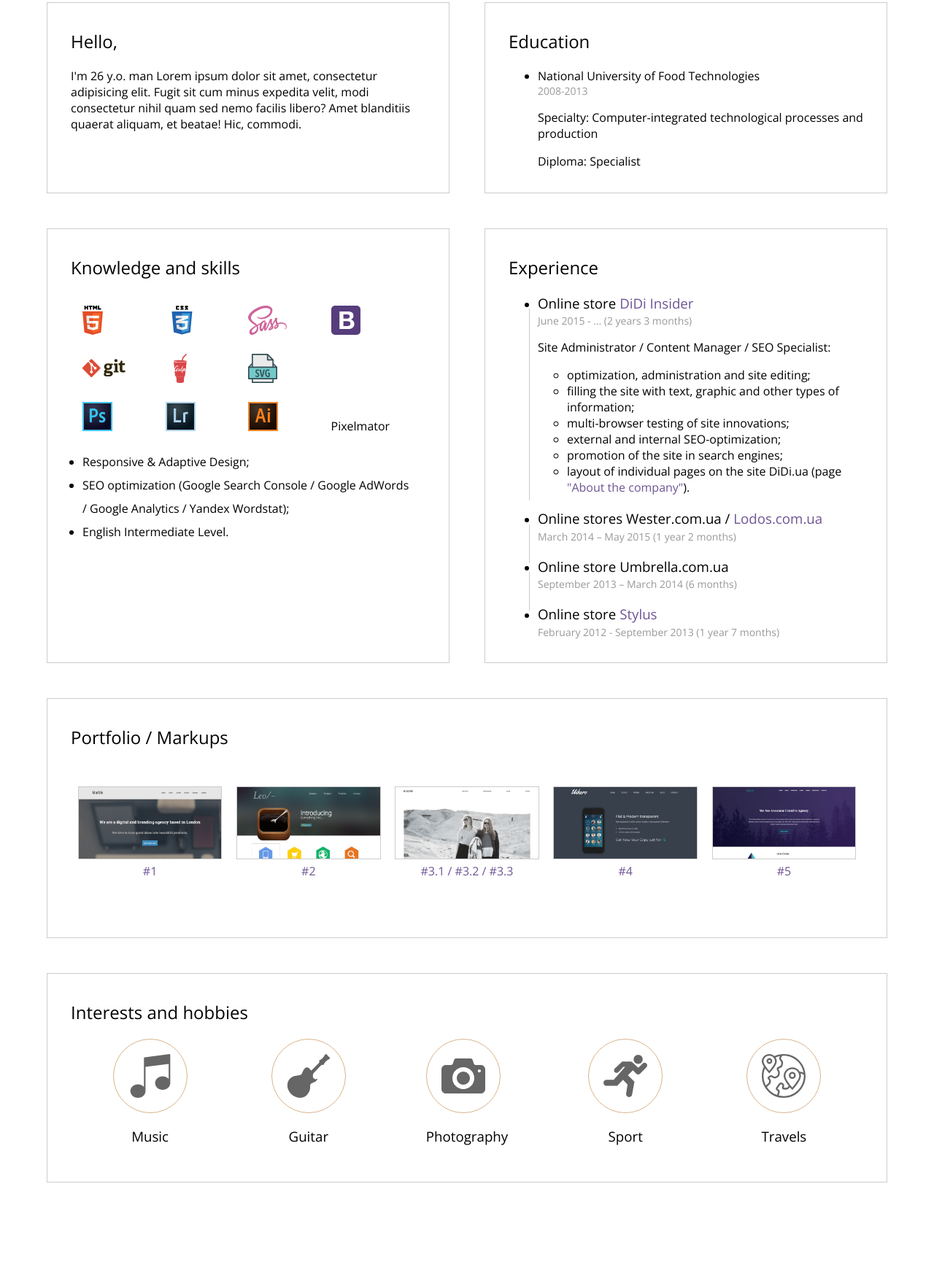
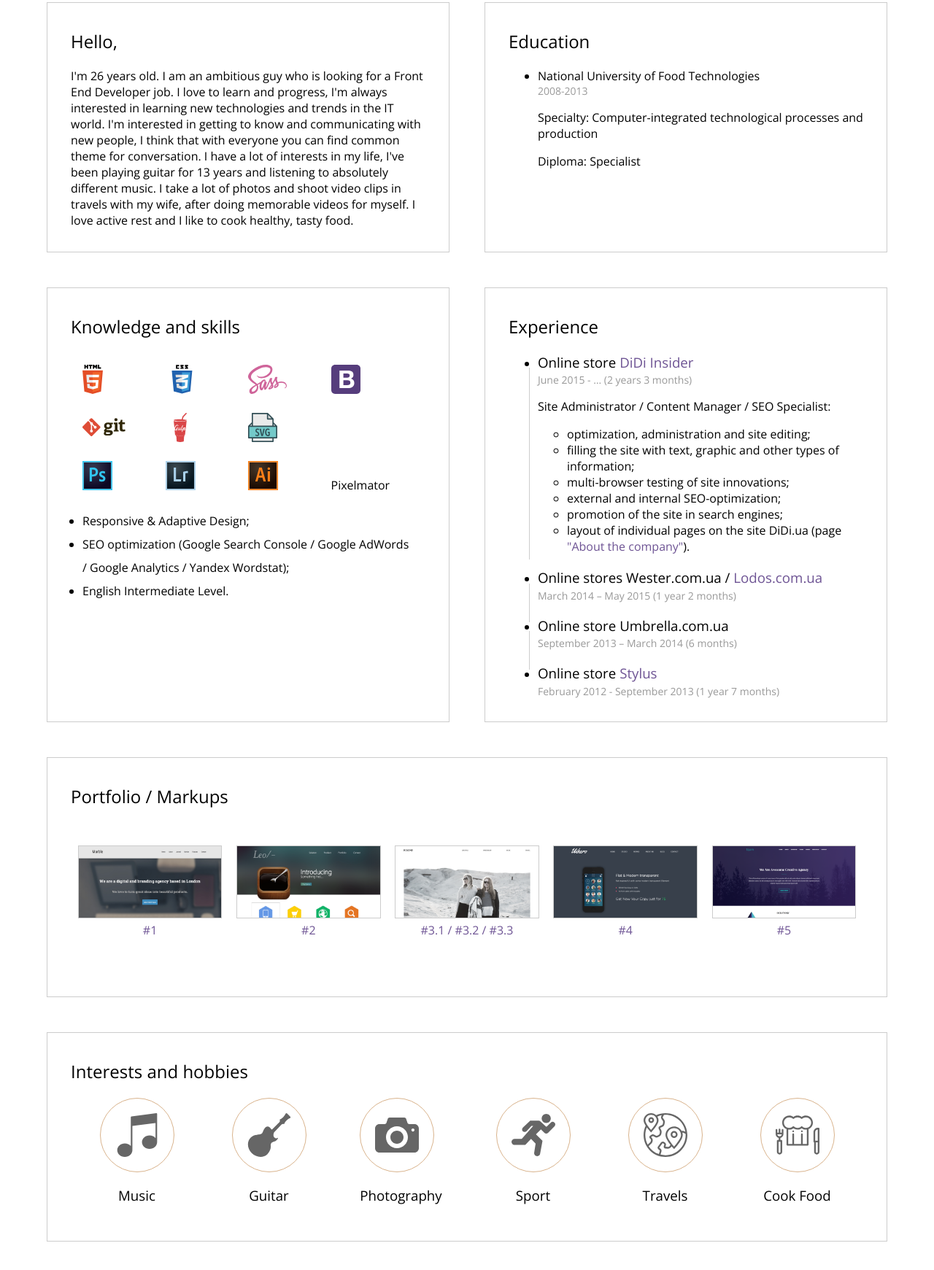
Before and after one commit to DionisKarpov/dioniskarpov.github.io, a website: page index.html in a window 1280 px wide. Shown: the part 345-2086 px from the top of the page at 73% size. Before the commit the page ends 2014 px from the top, so only its background shows below. Drawn offline with nearby package versions, Linux system fonts and the light colour scheme.

Commit message:
New Avatar / some responive features

```diff
--- a/index.html
+++ b/index.html
@@ -17,7 +17,7 @@
           <h3>Kyiv, Ukraine</h3>
         </div>
         <div class="photo">
-          <img src="images/dionis-karpov.jpg">
+          <img src="images/dionis-karpov-1.jpg">
           <h2>Denis Karpov</h2>
           <h4>Interested in Front End vacancies</h4>
           <ul>
@@ -90,7 +90,7 @@
       <div class="container">
         <div class="hello">
           <h2>Hello,</h2>
-          <p>I'm 26 y.o. man Lorem ipsum dolor sit amet, consectetur adipisicing elit. Fugit sit cum minus expedita velit, modi consectetur nihil quam sed nemo facilis libero? Amet blanditiis quaerat aliquam, et beatae! Hic, commodi.</p>
+          <p>I'm 26 years old. I am an ambitious guy who is looking for a Front End Developer job. I love to learn and progress, I'm always interested in learning new technologies and trends in the IT world. I'm interested in getting to know and communicating with new people, I think that with everyone you can find common theme for conversation. I have a lot of interests in my life, I've been playing guitar for 13 years and listening to absolutely different music. I take a lot of photos and shoot video clips in travels with my wife, after doing memorable videos for myself. I love active rest and I like to cook healthy, tasty food.</p>
         </div>
         <div class="education">
           <h2>Education</h2>
@@ -220,6 +220,10 @@
                   <div class="interes grid-interes"><img src="images/travel.svg"></div>
                   <h3>Travels</h3>
                 </li>
+                <li>
+                  <div class="interes grid-interes"><img src="images/cook.svg"></div>
+                  <h3>Cook Food</h3>
+                </li>
               </ul>
         </div>
     </div>
--- a/sass/main.scss
+++ b/sass/main.scss
@@ -445,7 +445,7 @@ main {
   .hobbies {
     ul {
       display: grid;
-      grid-template-columns: 1fr 1fr 1fr 1fr 1fr;
+      grid-template-columns: 1fr 1fr 1fr 1fr 1fr 1fr;
       list-style-type: none;
       justify-items: center;
       align-items: center;
```
Also changed, not shown: css/main.css, images/cook.svg (added), 3 other files.
